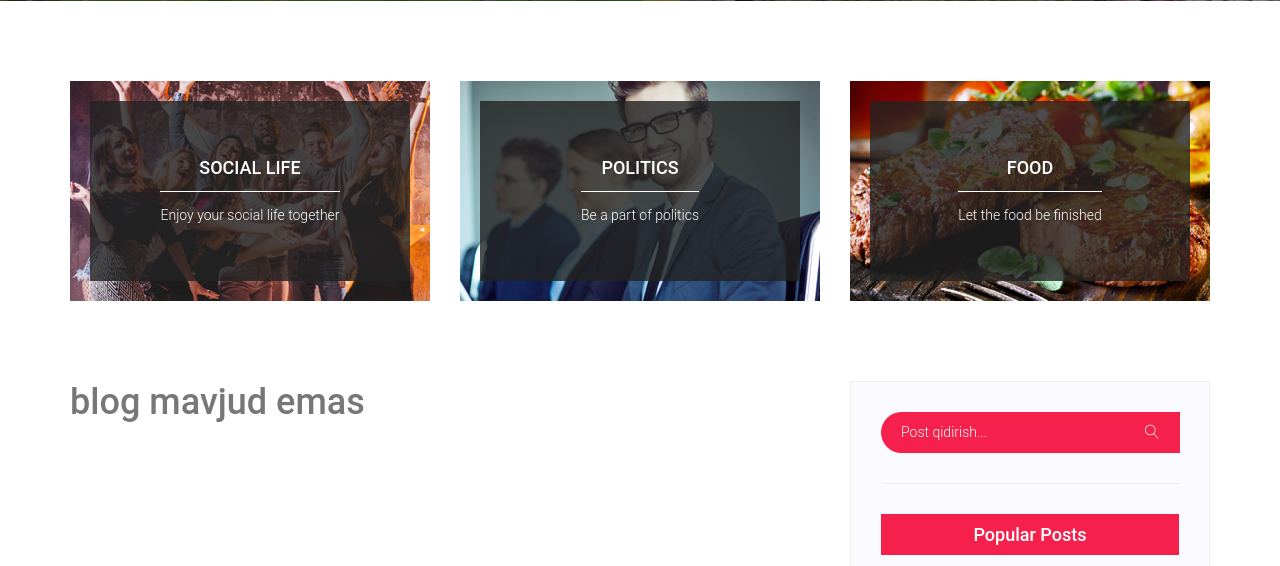
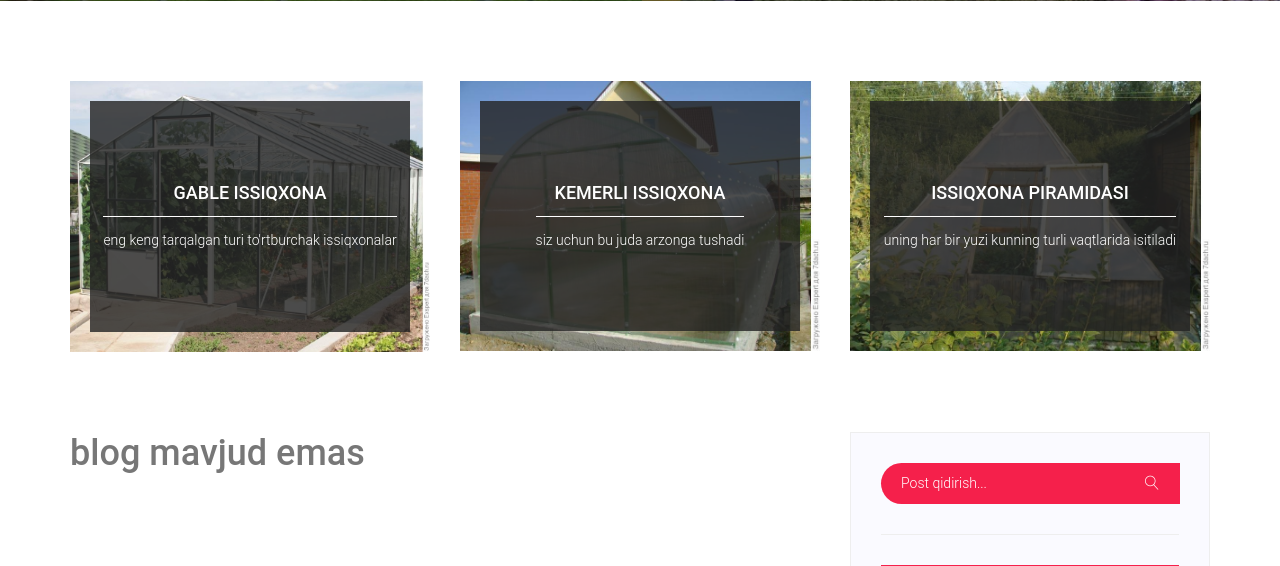
Before and after one commit to sardoruktamov/construction, a Django app: template templates/blog.html in a window 1280 px wide. Shown: the part 879-1445 px from the top of the page. Run offline with Django 3.2, Linux system fonts and the light colour scheme; the template is opened without the code that fills it, so the values that code supplies are empty; some libraries are stand-ins or nearby versions.

Commit message:
blog sahifasiga issiqxona turlari kiritildi

```diff
--- a/templates/blog.html
+++ b/templates/blog.html
@@ -28,36 +28,36 @@
                 <div class="row">
                     <div class="col-lg-4">
                         <div class="categories_post">
-                            <img src="{% static 'img/blog/cat-post/cat-post-3.jpg' %}" alt="post">
+                            <img src="{% static 'img/blog/cat-post/1-gable.jpg' %}" alt="post">
                             <div class="categories_details">
                                 <div class="categories_text">
-                                    <a href="#"><h5>Social Life</h5></a>
+                                    <a href="#"><h5>Gable issiqxona</h5></a>
                                     <div class="border_line"></div>
-                                    <p>Enjoy your social life together</p>
+                                    <p>eng keng tarqalgan turi to'rtburchak issiqxonalar</p>
                                 </div>
                             </div>
                         </div>
                     </div>
                     <div class="col-lg-4">
                         <div class="categories_post">
-                            <img src="{% static 'img/blog/cat-post/cat-post-2.jpg' %}" alt="post">
+                            <img src="{% static 'img/blog/cat-post/2-kemerli.jpg' %}" alt="post">
                             <div class="categories_details">
                                 <div class="categories_text">
-                                    <a href="#"><h5>Politics</h5></a>
+                                    <a href="#"><h5>Kemerli issiqxona</h5></a>
                                     <div class="border_line"></div>
-                                    <p>Be a part of politics</p>
+                                    <p>siz uchun bu juda arzonga tushadi</p>
                                 </div>
                             </div>
                         </div>
                     </div>
                     <div class="col-lg-4">
                         <div class="categories_post">
-                            <img src="{% static 'img/blog/cat-post/cat-post-1.jpg' %}" alt="post">
+                            <img src="{% static 'img/blog/cat-post/3-piramida.jpg' %}" alt="post">
                             <div class="categories_details">
                                 <div class="categories_text">
-                                    <a href="#"><h5>Food</h5></a>
+                                    <a href="#"><h5>Issiqxona piramidasi</h5></a>
                                     <div class="border_line"></div>
-                                    <p>Let the food be finished</p>
+                                    <p>uning har bir yuzi kunning turli vaqtlarida isitiladi</p>
                                 </div>
                             </div>
                         </div>
```
Also changed, not shown: static/img/blog/cat-post/1-gable.jpg (added), static/img/blog/cat-post/2-kemerli.jpg (added), static/img/blog/cat-post/3-piramida.jpg (added).
